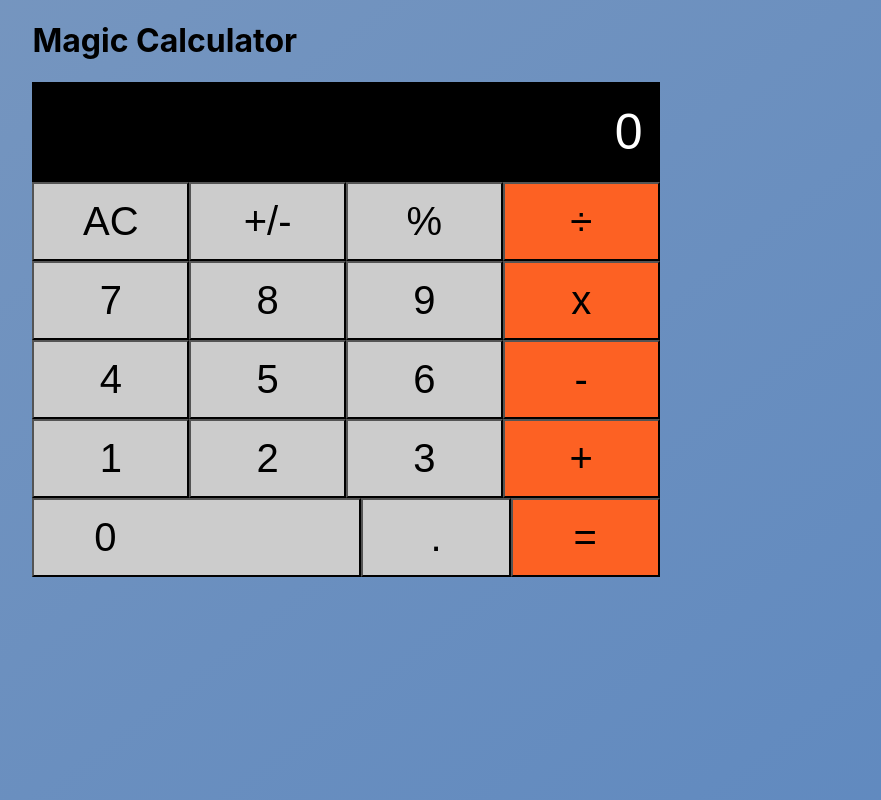
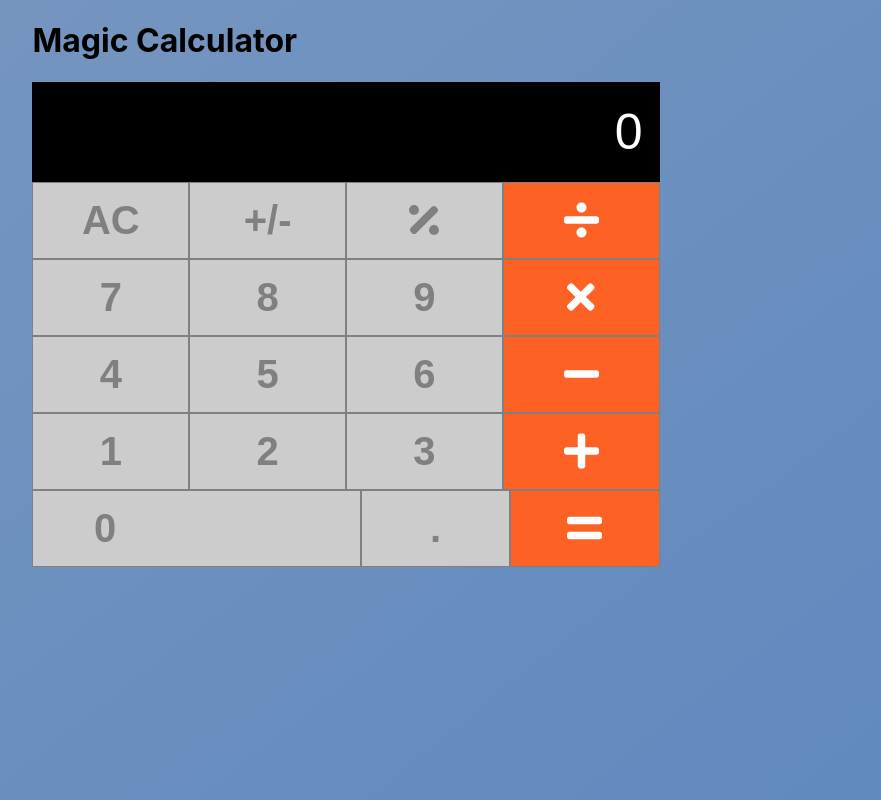
Before and after one commit to carlos-ssh/mathmagicians, a React (Create React App) app: page / in a window 1280 px wide. Shown: the whole page, without its empty margins (294-1175 px from the left). Built offline with nearby package versions, Linux system fonts and the light colour scheme.

Commit message:
Add fontawesome icons.

```diff
--- a/package.json
+++ b/package.json
@@ -3,6 +3,11 @@
   "version": "0.1.0",
   "private": true,
   "dependencies": {
+    "@fortawesome/fontawesome-svg-core": "^1.2.36",
+    "@fortawesome/free-brands-svg-icons": "^5.15.4",
+    "@fortawesome/free-regular-svg-icons": "^5.15.4",
+    "@fortawesome/free-solid-svg-icons": "^5.15.4",
+    "@fortawesome/react-fontawesome": "^0.1.16",
     "@testing-library/jest-dom": "^5.11.4",
     "@testing-library/react": "^11.1.0",
     "@testing-library/user-event": "^12.1.10",
--- a/src/components/Calculator.css
+++ b/src/components/Calculator.css
@@ -19,6 +19,7 @@
   display: flex;
   flex-direction: row;
   border: 0;
+  gap: 0;
 }
 
 .button {
@@ -31,6 +32,9 @@
   align-items: center;
   width: 100%;
   border-radius: 0;
+  color: gray;
+  border: 1px solid gray;
+  font-weight: bold;
 }
 
 .btn-zero {
@@ -44,4 +48,23 @@
 
 .symbols {
   background-color: rgb(253, 97, 35);
+  color: #fff;
 }
+
+.numkb:hover {
+  background-color: #f7f7f7;
+}
+
+.symbols:hover {
+  background-color: rgb(251, 73, 2);
+}
+
+.numkb:active, numkb:active:focus {
+  background-color: #aaaaaa;
+  color: #000;
+}
+
+.symbols:active, symbols:active:focus {
+  background-color: rgb(180, 51, 0);
+  color: white;
+}
--- a/src/components/Calculator.js
+++ b/src/components/Calculator.js
@@ -1,12 +1,43 @@
 import React, { Component } from 'react';
 import { Col, Row, Button } from 'react-bootstrap';
 import './Calculator.css';
+import { FontAwesomeIcon } from '@fortawesome/react-fontawesome';
+import {
+  faDivide,
+  faTimes,
+  faMinus,
+  faPlus,
+  faEquals,
+  faPercentage,
+} from '@fortawesome/free-solid-svg-icons';
+// import calculate from '../logic/calculate';
 
 class Calculator extends Component {
   constructor(props) {
     super(props);
-    this.state = {};
+    this.state = {
+      // total: null,
+      // next: '',
+      // result: '0',
+      // operation: null,
+    };
   }
+
+  // handleClick = (e) => {
+  //   // const { result, total, operation } = this.state;
+
+  //   const obj = {
+  //     total,
+  //     next,
+  //     operation,
+  //   };
+
+  //   // const result = calculate(obj, btnName);
+  //   // this.setState({
+  //     // result: this.displayResult(result),
+
+  //   // });
+  // }
 
   render() {
     return (
@@ -36,10 +67,10 @@ class Calculator extends Component {
                 +/-
               </Button>
               <Button className="button numkb">
-                %
+                <FontAwesomeIcon icon={faPercentage} />
               </Button>
               <Button className="button symbols">
-                ÷
+                <FontAwesomeIcon icon={faDivide} />
               </Button>
             </Col>
           </Row>
@@ -55,7 +86,7 @@ class Calculator extends Component {
                 9
               </Button>
               <Button className="button symbols">
-                x
+                <FontAwesomeIcon icon={faTimes} />
               </Button>
             </Col>
           </Row>
@@ -71,7 +102,7 @@ class Calculator extends Component {
                 6
               </Button>
               <Button className="button symbols">
-                -
+                <FontAwesomeIcon icon={faMinus} />
               </Button>
             </Col>
           </Row>
@@ -87,7 +118,7 @@ class Calculator extends Component {
                 3
               </Button>
               <Button className="button symbols">
-                +
+                <FontAwesomeIcon icon={faPlus} />
               </Button>
             </Col>
           </Row>
@@ -100,7 +131,7 @@ class Calculator extends Component {
                 .
               </Button>
               <Button className="button symbols">
-                =
+                <FontAwesomeIcon icon={faEquals} />
               </Button>
             </Col>
           </Row>
```
Also changed, not shown: 1 other file (tests, documents, lock files or other folders).
